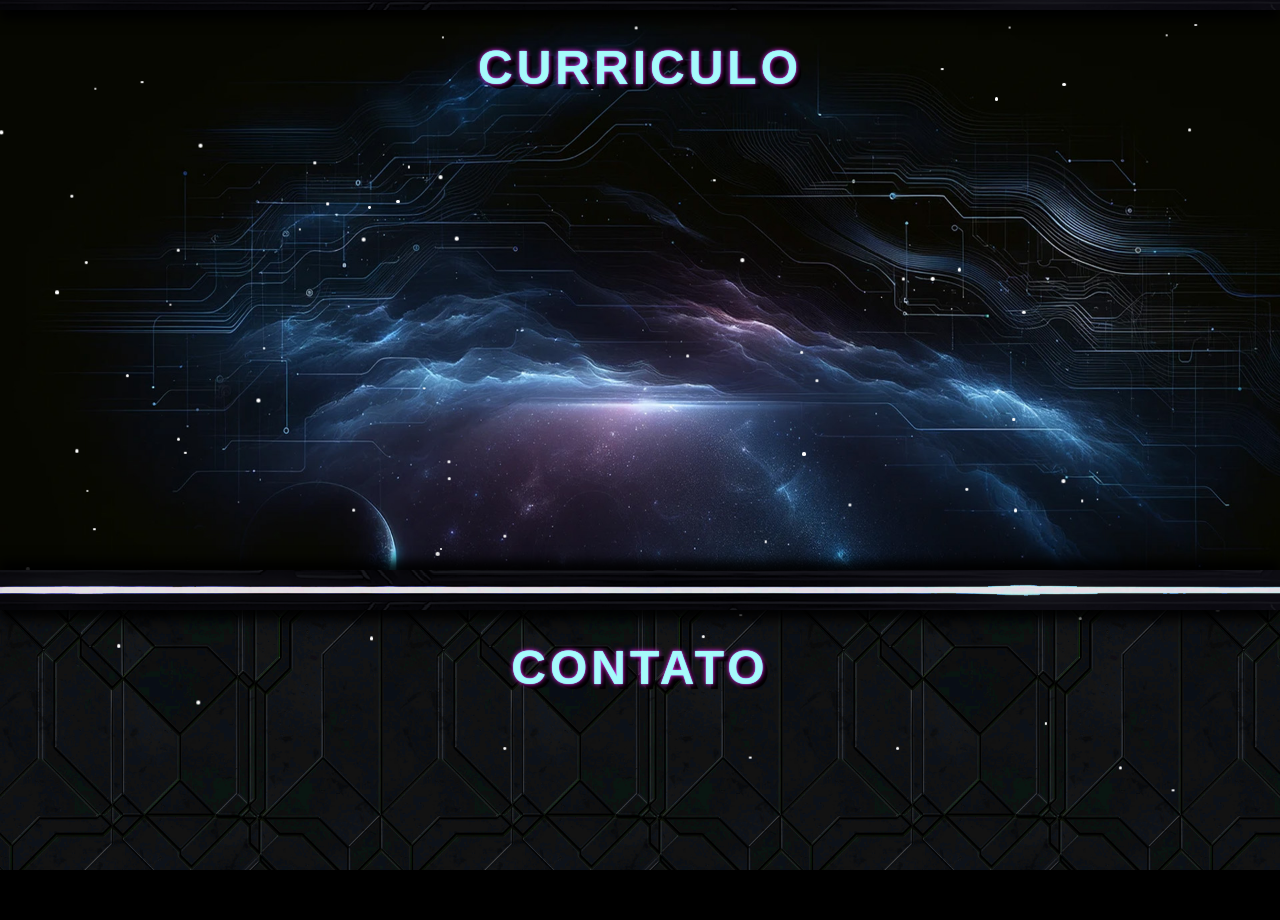
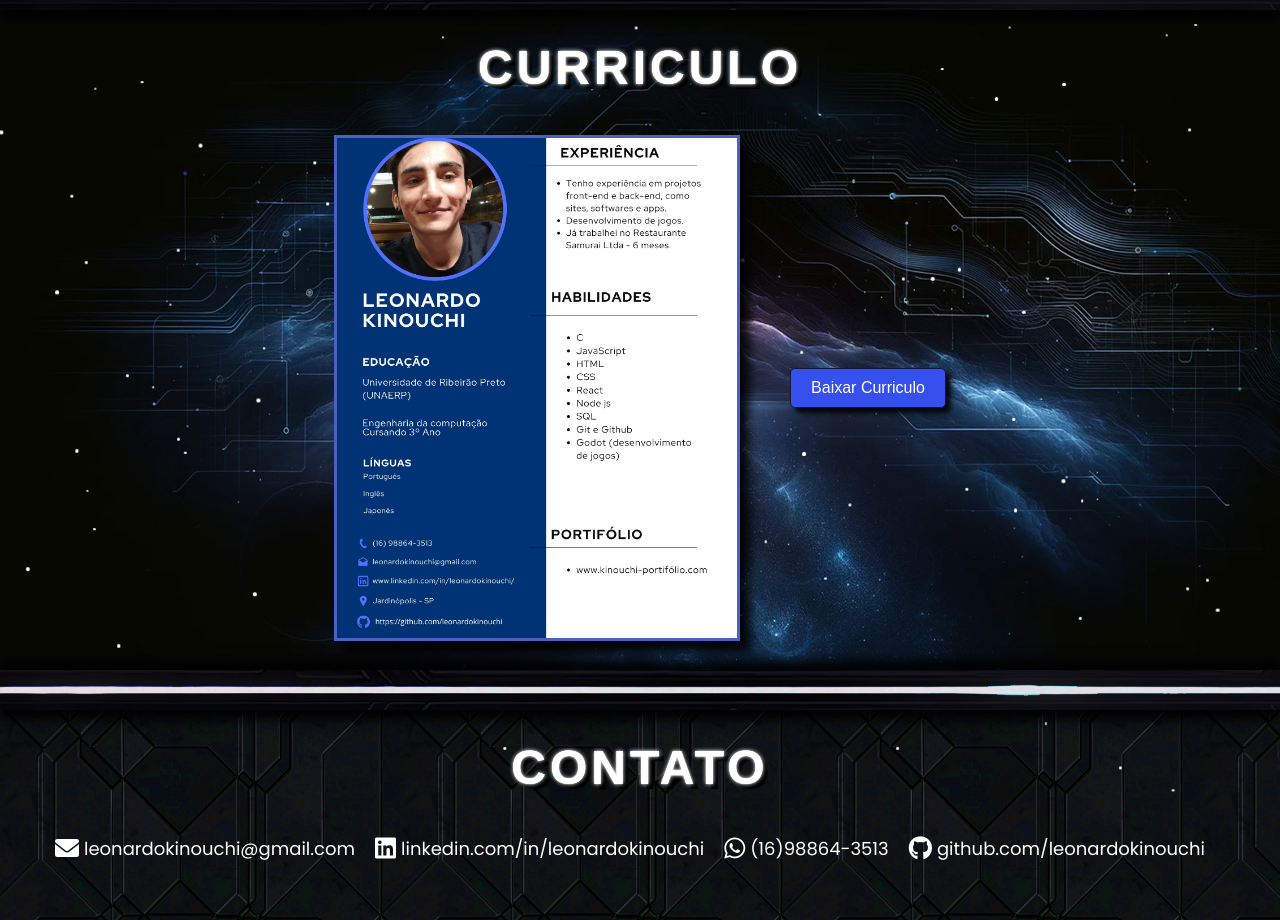
Before and after one commit to leonardokinouchi/portifolio, a plain HTML site: page index.html in a window 1280 px wide. Shown: the part 1496-2416 px from the top of the page. Before the commit the page ends 2366 px from the top, so only its background shows below. Drawn offline with Linux system fonts and the light colour scheme.

Commit message:
commit 18-11

```diff
--- a/index.html
+++ b/index.html
@@ -6,6 +6,7 @@
     <title>Portifolio</title>
     <link rel="stylesheet" href="styles.css">
     <link href="https://fonts.googleapis.com/css2?family=Poppins:wght@400;600&display=swap" rel="stylesheet">
+    <link href="https://cdnjs.cloudflare.com/ajax/libs/font-awesome/6.0.0/css/all.min.css" rel="stylesheet">
 
 </head>
 <body>
@@ -13,10 +14,10 @@
 
         <nav>
             <ul>
-                <li><a href="#home">Início</a></li>
-                <li><a href="#projects">Projetos</a></li>
-                <li><a href="#contact">Curriculo</a></li>
-                <li><a href="#contact">Contato</a></li>
+                <li><a href="#home" class="link">Início</a></li>
+                <li><a href="#para-projetos" class="link">Projetos</a></li>
+                <li><a href="#curriculo" class="link">Curriculo</a></li>
+                <li><a href="#footer" class="link">Contato</a></li>
             </ul>
         </nav>
     </header>
@@ -24,19 +25,19 @@
     <main>
         <div id="particle-container">
             <div class="tv-efeito">
-                <h1 class="tv-texto" id="bem-vindo">Bem-vindo ao meu Portfólio</h1>
+                <h1 class="tv-texto" id="bem-vindo">Bem-vindo!</h1>
             </div>
             <div id="Apresentacao">
                 <img src="rsc/foto.jpeg" id="foto">
 
                 <div id="texto">
-                    <h2>Apresentação</h2>
-                    <p>Olá meu nome é Leonardo, sou estudante de engenharia de computação e também de começando na área de desenvolvimento full stack e jogos.</p>
+                    <h2 style="font-weight: bolder; font-size: 25px; margin-top: 0; padding-top: 0;">Apresentação</h2>
+                    <p>Olá meu nome é Leonardo, sou estudante de engenharia de computação e também estou começando na área de desenvolvimento full stack e jogos.</p>
                 </div>
             </div>
         </div>
 
-        <section>
+        <section id="para-projetos">
 
             <div class="transicao"></div>
 
@@ -69,15 +70,38 @@
         <div id="curriculo">
             <div class="transicao"></div>
             <h2 class="tv-texto">Curriculo</h2>
+            <div id="curriculo_botao">
+                <div class="curriculo"></div>
+                <a href="kinouchi_curriculo.pdf" download="kinouchi_curriculo.pdf" class="botao-baixar">
+                    Baixar Curriculo
+                </a>
+            </div>
+
 
         </div>
 
     </main>
 
 
-    <footer>
+    <footer id="footer">
+
         <div class="transicao"></div>
         <h2 class="tv-texto">Contato</h2>
+
+        <div class="icons">
+            <i class="fa-solid fa-envelope"></i>
+            <p class="link-footer">leonardokinouchi@gmail.com</p>
+
+            <i class="fa-brands fa-linkedin"></i>
+            <a href="https://www.linkedin.com/in/leonardokinouchi/" class="link-footer">linkedin.com/in/leonardokinouchi</a>
+
+            <i class="fa-brands fa-whatsapp"></i>
+            <p class="link-footer">(16)98864-3513</p>
+
+            <i class="fa-brands fa-github"></i>
+            <a href="https://github.com/leonardokinouchi" class="link-footer">github.com/leonardokinouchi</a>
+        </div>
+
     </footer>
 
     <script src="script.js"></script>
--- a/script.js
+++ b/script.js
@@ -44,8 +44,3 @@ function showSlide(index) {
     currentSlide = (index + slides.length) % slides.length; // Atualiza o slide atual (com ciclo)
     slides[currentSlide].classList.add('active'); // Mostra o próximo slide
 }
-
-// Alterna automaticamente a cada 5 segundos
-setInterval(() => {
-    showSlide(currentSlide + 1);
-}, 20000);
--- a/styles.css
+++ b/styles.css
@@ -1,3 +1,7 @@
+html {
+    scroll-behavior: smooth;
+}
+
 nav ul {
     position: relative;
     width: 80%;
@@ -12,7 +16,7 @@ nav ul {
 
 nav ul li a {
 
-    color: rgb(217, 217, 217);
+    color: rgb(236, 236, 236);
     text-decoration: none;
     font-weight: bold;
     font-size: 16px;
@@ -21,10 +25,10 @@ nav ul li a {
     display: inline-block;
 }
 
-a:hover{
-    color: #9deefc; /* Cor do texto ao passar o mouse */
+.link:hover{
+    color: #ffffff; /* Cor do texto ao passar o mouse */
     transform: scale(1.1);
-    text-shadow: 0px 0px 5px rgb(251, 80, 225), 0px 0px 5px rgb(148, 232, 255);
+    text-shadow: 0px 0px 5px rgb(255, 255, 255), 0px 0px 5px rgb(255, 255, 255);
 }
 
 body {
@@ -56,7 +60,7 @@ main{
     height: auto; /* Mantém a proporção da imagem */
     border-radius: 50%; /* Opcional: deixa a imagem com cantos arredondados */
     filter: brightness(0.9);
-    border: 2px solid #cccbcb93;
+    border: 2px solid #d0d0d093;
     padding: 20px;
     z-index: 1;
     box-shadow: 10px 4px 10px rgba(0, 0, 0, 0.8); /* Sombra para dar destaque */
@@ -68,7 +72,8 @@ main{
 #texto{
     background-color: rgba(0, 0, 0, 0.9); /* Fundo semi-transparente */
     border-radius: 10px;
-    padding: 20px;
+    font-weight: bold;
+    padding: 30px;
     max-width: 500px;
     box-shadow: 5px 5px 10px rgba(0, 0, 0, 0.8); /* Sombra para destaque */
     text-align: justify;
@@ -132,22 +137,23 @@ main{
 @keyframes ligarTV {
     0% {
         opacity: 0;
-        transform: scaleX(0) scaleY(0.02); /* Linha fina no centro */
-        text-shadow: 0px 0px 10px rgba(115, 255, 255, 0.6), 0px 0px 20px rgba(255, 112, 255, 0.6);
+        transform: scaleX(0) scaleY(0.1); /* Linha fina no centro */
+        text-shadow: 0px 0px 10px rgba(255, 255, 255, 0.6), 0px 0px 20px rgba(255, 255, 255, 0.6);
     }
     30% {
         opacity: 1;
-        transform: scaleX(1.8) scaleY(0.1); /* Expande lateralmente */
-        text-shadow: 0px 0px 15px rgba(0, 255, 255, 0.8), 0px 0px 30px rgba(255, 112, 255, 0.8);
+        transform: scaleX(3) scaleY(0.2); /* Expande lateralmente */
+        text-shadow: 0px 0px 15px rgba(255, 255, 255, 0.8), 0px 0px 30px rgba(255, 255, 255, 0.8);
     }
     60% {
-        transform: scaleX(1) scaleY(1); /* Volta ao tamanho normal */
-        text-shadow: 0px 0px 15px rgba(141, 253, 253, 1), 0px 0px 35px rgba(255, 112, 255, 0.9), 0px 0px 50px rgba(0, 128, 255, 0.8);
+        transform: scaleX(1) scaleY(0.5); /* Volta ao tamanho normal */
+        text-shadow: 0px 0px 15px rgb(255, 255, 255), 0px 0px 35px rgba(195, 195, 195, 0.9), 0px 0px 50px rgba(0, 128, 255, 0.8);
     }
     100% {
         opacity: 1;
+        transform: scaleX(1) scaleY(1); /* Volta ao tamanho normal */
 
-        text-shadow: 0px 0px 1px rgb(166, 250, 250), 0px 0px 0px rgb(113, 217, 255), 0px 0px 5px #ff21ff, 5px 5px 1px rgb(0, 0, 0);
+        text-shadow: 0px 0px 1px rgb(255, 255, 255), 0px 0px 0px rgb(255, 255, 255), 0px 0px 4px #ffffff, 5px 5px 1px rgb(0, 0, 0);
     }
 }
 
@@ -165,7 +171,7 @@ section{
     background-image: url(rsc/main.jpeg);
     background-size: cover;
     background-attachment: fixed;
-    height: 600px;
+    height: 700px;
     width: auto;
     overflow: hidden;
 }
@@ -173,7 +179,7 @@ section{
 footer{
     background-image: url(rsc/fundo3.png);
     background-size: cover;
-    height: 300px;
+    height: 250px;
     width: auto;
 }
 
@@ -244,3 +250,68 @@ p{
 
 .prev { left: 10px; }
 .next { right: 10px; }
+
+
+.curriculo{
+    position: relative;
+    width: 400px;
+    height: 500px;
+
+    background-image: url(rsc/curriculo.jpg);
+    background-size: cover; /* Ajusta a imagem para cobrir todo o contêiner */
+    background-position: center; /* Centraliza a imagem */
+    background-repeat: no-repeat; /* Evita repetição da imagem */
+    border: 3px solid #4c60c2;
+    box-shadow: 10px 10px 10px rgba(0, 0, 0, 0.9);
+
+}
+
+.botao-baixar{
+    position: relative;
+}
+
+#curriculo_botao{
+    display: flex;
+    align-items: center;
+    justify-content: center;
+    gap: 50px;
+}
+
+.botao-baixar {
+    display: inline-block;
+    padding: 10px 20px;
+    background-color: #3550ec; /* Cor do botão */
+    color: rgb(255, 255, 255);
+    text-decoration: none;
+    border-radius: 5px;
+    font-family: Arial, sans-serif;
+    font-size: 16px;
+    text-align: center;
+    transition: background-color 0.3s ease;
+    border: 1px solid #11183a;
+    box-shadow: 5px 5px 5px rgba(0, 0, 0, 0.9);
+}
+
+.icons{
+    display: flex;
+    padding: 0;
+    margin: 0;
+    align-items: center;
+    justify-content: center;
+    font-size: 24px; /* Tamanho do ícone */
+    color: #ffffff; /* Cor do ícone */
+    margin-bottom: 10px;
+    text-decoration: none;
+}
+
+.link-footer{
+    text-decoration: none;
+    color: #ffffff;
+    font-size: 18px;
+    margin-left: 5px;
+    margin-right: 20px;
+}
+
+.link-footer:hover{
+    text-shadow: 0px 0px 5px rgb(255, 255, 255), 0px 0px 5px rgb(255, 255, 255);
+}
```
Also changed, not shown: rsc/curriculo.jpg (added), 2 other files.
